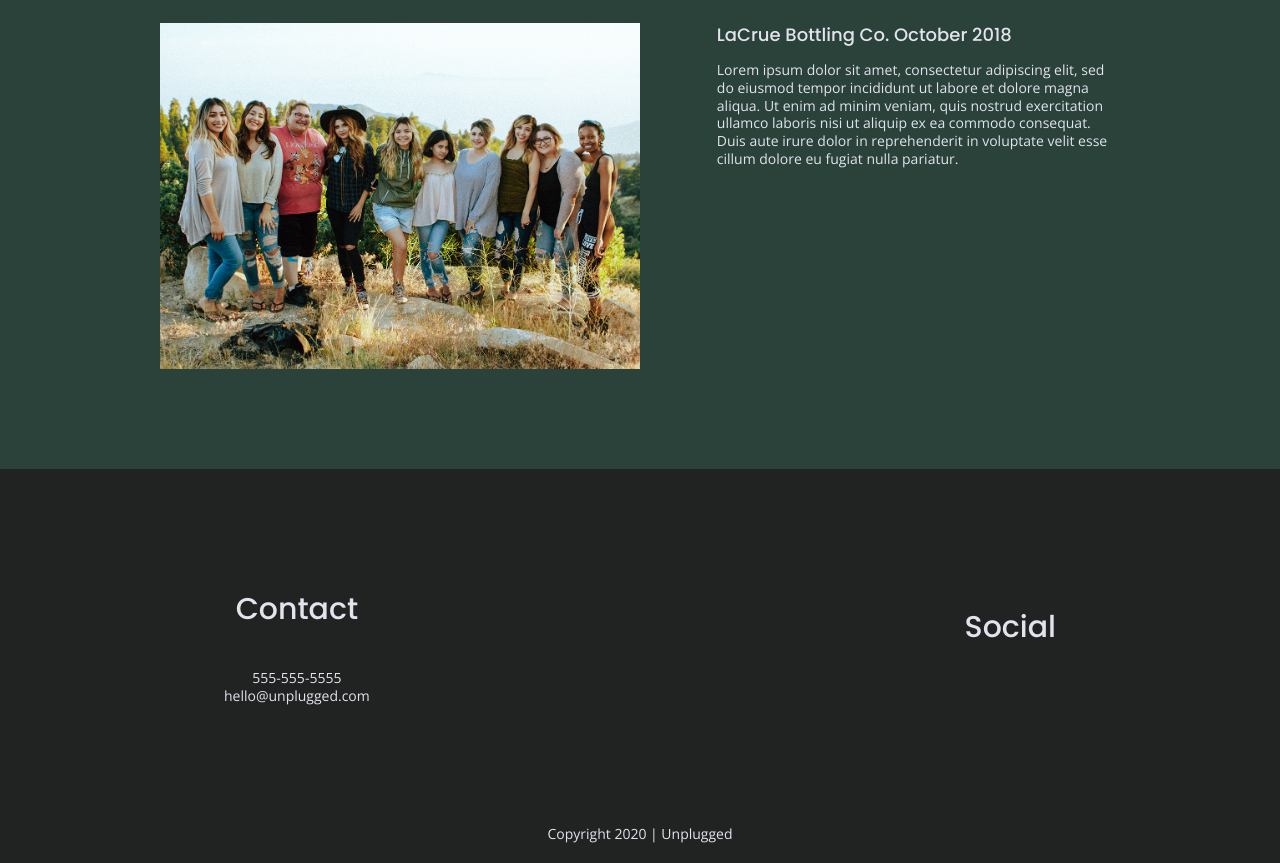
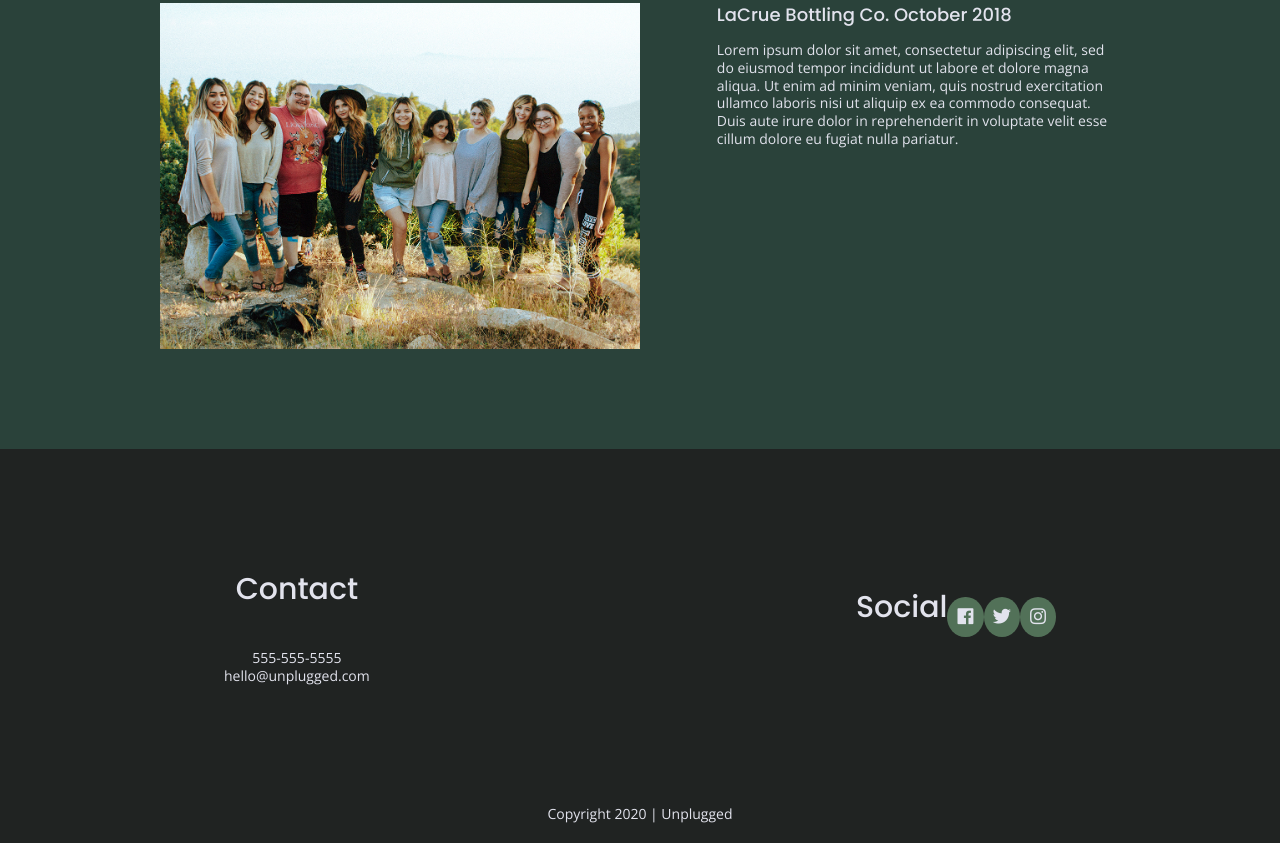
Before and after one commit to hazellee45/206-unplugged, a website built with Parcel: page index.html in a window 1280 px wide. Shown: the part 1983-2846 px from the top of the page. Built offline with nearby package versions, Linux system fonts and the light colour scheme.

Commit message:
Added social media icons

```diff
--- a/css/main.css
+++ b/css/main.css
@@ -220,16 +220,25 @@ footer p{
     margin: 0;
 }
 
-footer .social-icon{
+footer .social-icons{
     display: flex;
     justify-content: space-around;
     align-items: center;
 }
 
-footer .social-icon p{
+footer .social-icons p{
     display: flex;
     justify-content: center;
     align-items: center;
+    border-radius: 50%;
+    background-color: #527158;
+    width: 40px;
+    height: 40px;
+}
+
+footer .social-icons p i{
+    font-size: 1.3em;
+    color: #e2e3ed;
 }
 
 footer .copyright{
@@ -592,6 +601,9 @@ width: 100%;
       flex-basis: 50%;
   }
 
+.features i{
+  margin-bottom: 30px;
+}
   .features .features-item-description {
       width: 62%;
   }
@@ -642,6 +654,11 @@ width: 100%;
 
   footer p{
       line-height: 1.285;
+  }
+
+  footer .social-icons{
+      width: 12.5em;
+      justify-content: space-between;
   }
 
   footer .copyright{
--- a/index.html
+++ b/index.html
@@ -136,11 +136,11 @@
                 <div class= "social">
                     <div class="social-icons">
                         <h4>Social</h4>
-                        <p><a href="https://www.facebook.com.yoursite" target="_blank"></a>
+                        <p><a href="https://www.facebook.com.yoursite" target="_blank"><i class="fab fa-facebook"></i></a>
                         </p>
-                        <p><a href="https://www.twitter.com/yoursite" target="_blank"></a>
+                        <p><a href="https://www.twitter.com/yoursite" target="_blank"><i class="fab fa-twitter"></i></a>
                         </p>
-                        <p><a href="https://www.instagram.com/yoursite" target="_blank"></a>
+                        <p><a href="https://www.instagram.com/yoursite" target="_blank"><i class="fab fa-instagram"></i></a>
                         </p>
                     </div>
                 </div>
```
Also changed, not shown: about/index.html (+3 -3 lines), faq/index.html (+3 -3 lines).
